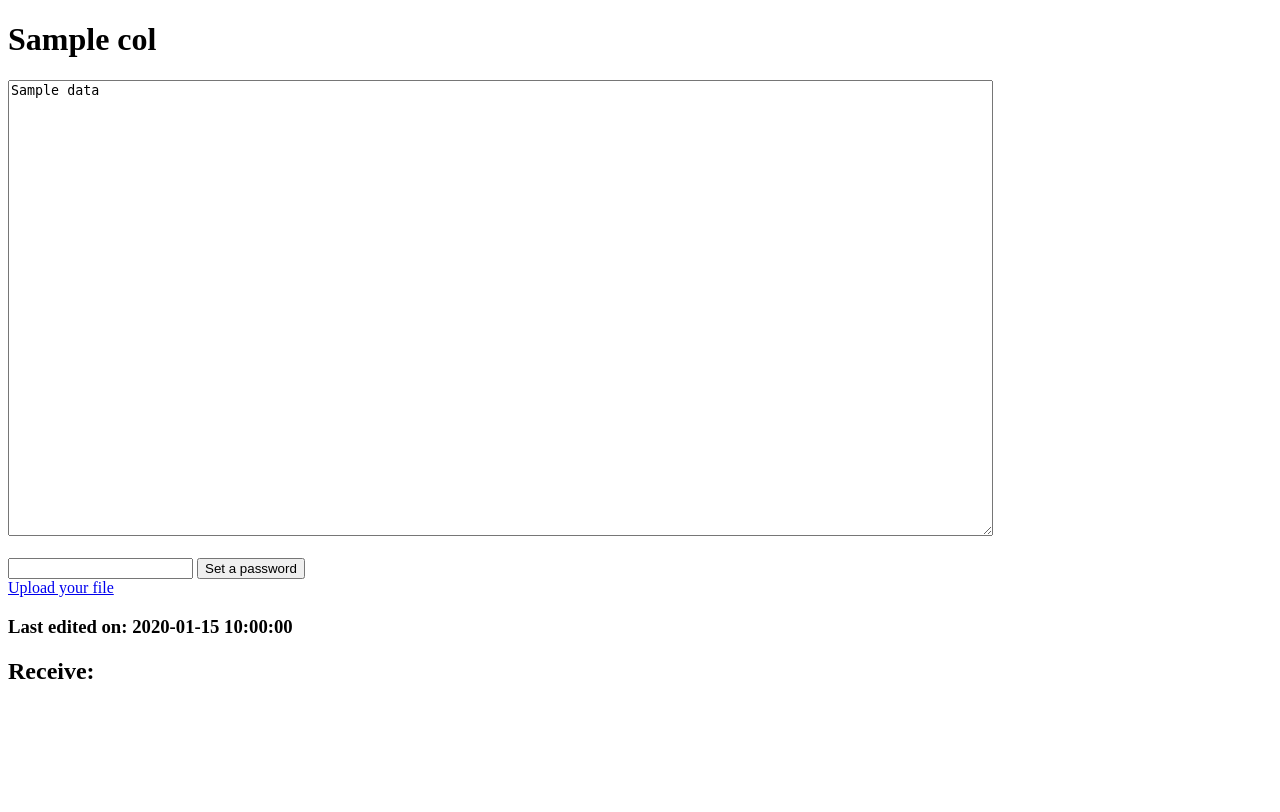
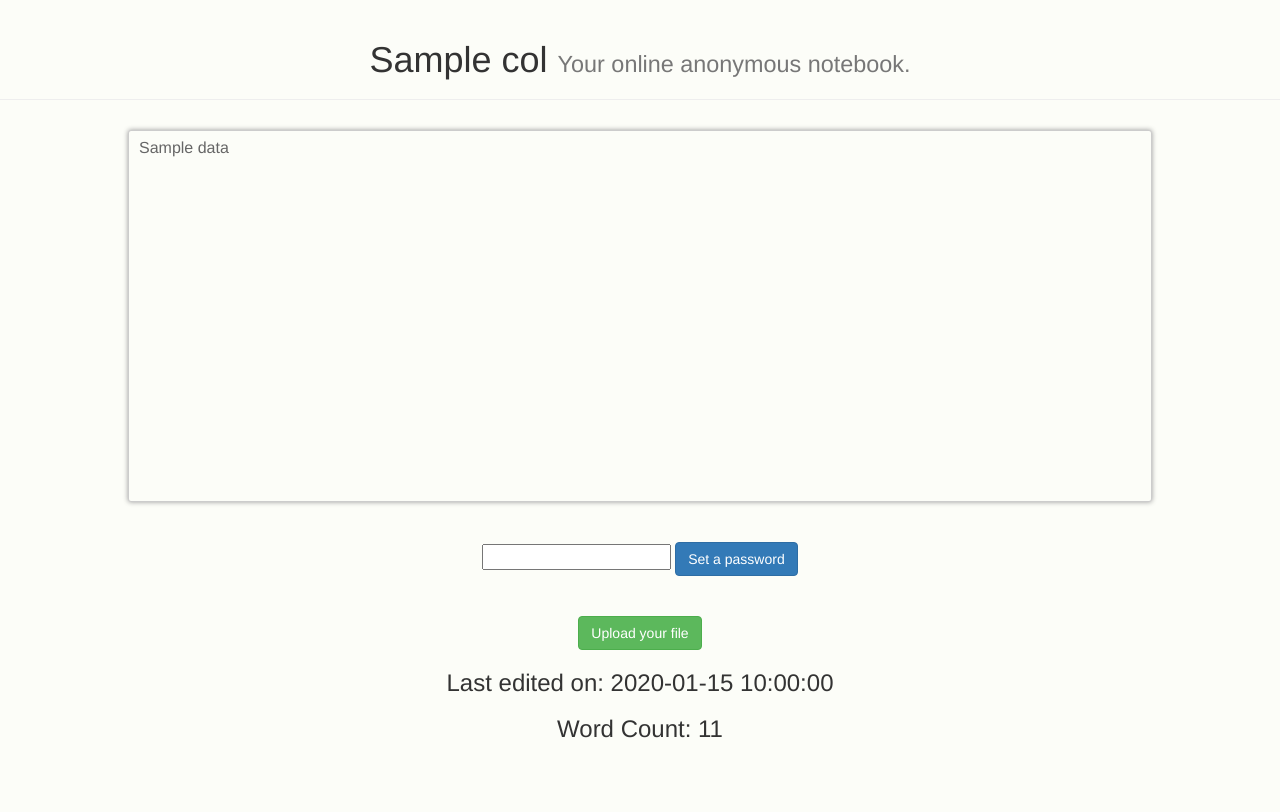
Before and after one commit to hmumixaM/Notes, a Flask app: a page that uses templates/index.html in a window 1280 px wide. Before the commit the page ends 679 px from the top, so only its background shows below. Run offline with Flask 2, Linux system fonts and the light colour scheme; a database or web service that is not in the repository returns one stand-in record (values such as "Sample title"); some libraries are stand-ins or nearby versions.

Commit message:
Project Final

```diff
--- a/app.py
+++ b/app.py
@@ -1,14 +1,13 @@
 # -*- coding: utf-8 -*-
 #!/usr/bin/env python
-import random
 from threading import Lock
 from flask import *
 from flask import Flask, render_template, session, request, \
     copy_current_request_context
 from flask_socketio import SocketIO, emit, disconnect
 from database import *
-import os
 from werkzeug.utils import secure_filename
+from random_words import RandomWords
 
 
 # Set this variable to "threading", "eventlet" or "gevent" to test the
@@ -52,8 +51,8 @@ def upload(name):
 
 @app.route('/')
 def index():
-    a = str(random.randint(0, 10000))
-    return redirect(a)
+    r = RandomWords()
+    return redirect(str(r.random_word()))
 
 
 @app.route('/<name>')
@@ -82,7 +81,7 @@ def verify():
     if request.method == 'POST':
         a = find(request.form['name'])
         if a['password'] == request.form['password']:
-            if a['path']:
+            if 'path' in a.keys():
                 return render_template('index.html', name=a['name'], data=a['data'], path=a['path'])
             else:
                 return render_template('index.html', name=a['name'], data=a['data'])
--- a/database.py
+++ b/database.py
@@ -1,14 +1,10 @@
 # -*- coding: utf-8 -*-
 import pymongo
 import time
-import bson.binary
-from io import StringIO
-
 
 client = pymongo.MongoClient(host='127.0.0.1', port=27017)
 db = client.note
 collection = db.col
-
 
 def add(name, data):
     ans = find(name)
@@ -29,7 +25,12 @@ def find(name):
 def pwd(name, password):
     condition = {'name': name}
     ans = collection.find_one(condition)
-    ans['password'] = password
+    if ans:
+        ans['password'] = password
+    else:
+        add(name, '')
+        ans = collection.find_one(condition)
+        ans['password'] = password
     return collection.update(condition, ans)
 
 
@@ -40,5 +41,5 @@ def file_path(name, path):
     return collection.update(condition, ans)
 
 if __name__ == '__main__':
-    a = find('8293784982368')
+    a = pwd('12412', 'dsafsa')
     print(a)
--- /dev/null
+++ b/static/main.css
@@ -0,0 +1,27 @@
+textarea {
+    display: block;
+    width: 80%;
+    overflow: hidden;
+    padding: 5px 10px;
+    margin: 30px auto 0;
+    resize: none;
+    line-height: 24px;
+    font-size: 16px;
+    color: #666;
+    border: 1px solid #ccc;
+    outline: 0 none;
+    box-shadow: 0 0 5px #999;
+    border-radius: 3px;
+    box-sizing: border-box;
+    transition: all 200ms linear;
+}
+
+textarea:focus {
+    color: #277fe4;
+    border-color: #2196f3;
+    box-shadow: 0 0 5px #03a9f4;
+}
+
+div { text-align: center; }
+
+body {background-color: #fcfdf8;}
--- a/templates/index.html
+++ b/templates/index.html
@@ -6,17 +6,11 @@
     {% else %}
         <title>Welcome to the notebook!</title>
     {% endif %}
-    <script type="text/javascript" src="//code.jquery.com/jquery-1.4.2.min.js"></script>
+    <script src="https://code.jquery.com/jquery-3.4.1.js" integrity="sha256-WpOohJOqMqqyKL9FccASB9O0KwACQJpFTUBLTYOVvVU=" crossorigin="anonymous"></script>
+    <link rel="stylesheet" href="https://cdn.staticfile.org/twitter-bootstrap/3.3.7/css/bootstrap.min.css">
+    <link rel="stylesheet" href="static/main.css">
+    <script src="https://cdn.staticfile.org/twitter-bootstrap/3.3.7/js/bootstrap.min.js"></script>
     <script type="text/javascript" src="//cdnjs.cloudflare.com/ajax/libs/socket.io/1.3.5/socket.io.min.js"></script>
-    <script>
-    window.addEventListener("keydown", function(e) {
-        if (e.keyCode == 83 && (navigator.platform.match("Mac") ? e.metaKey : e.ctrlKey)) {
-            e.preventDefault();
-            // Process event...
-            document.getElementById("test").innerHTML = "ctrl+s成功";
-        }
-    }, false);
-    </script>
     <script>
         window.addEventListener("keydown", function(e) {
             if (e.keyCode == 83 && (navigator.platform.match("Mac") ? e.metaKey : e.ctrlKey)) {
@@ -41,6 +35,7 @@
 
             $('form#pwd').submit(function(event) {
                 socket.emit('password', {data: $('#passd').val(), name: document.title});
+                alert('Password has been set!');
                 return false;
             });
 
@@ -48,22 +43,44 @@
                 socket.emit('my_event', {data: $('#emit_data').val(), name: document.title});
                 return false;
             });
+
+            document.getElementById('counter').innerHTML = document.getElementById('emit_data').value.length;
         });
 
     </script>
+    <script language="javascript">
+    function countChar(textareaName,spanName)
+    {
+     document.getElementById(spanName).innerHTML = document.getElementById(textareaName).value.length;
+    }
+    </script>
 </head>
+
+
 <body>
-    <h1>{{ name }}</h1>
-    <textarea type="text" cols="120" rows="30" name="emit_data" id="emit_data" placeholder="Message">{{ data }}</textarea>
-    <br><br>
+    <div class="page-header">
+    <h1> {{ name }}
+        <small> Your online anonymous notebook. </small>
+    </h1>
+    </div>
+
+    <div><textarea style="background-color: #fcfdf8" type="text" rows="15" name="emit_data" id="emit_data" oninput="countChar('emit_data', 'counter')" placeholder="Message">{{ data }}</textarea><div>
+
+    <br>
+    <br>
+
     <form id="pwd" method="POST" action='#'>
         <input type="password" name="pass" id="passd">
-        <input type="submit" value="Set a password">
+        <input type="submit" value="Set a password" class="btn btn-primary">
     </form>
+
+    <br>
+    <br>
+
     {% if path %}
-        <a href="{{ name }}/file"> {{ path }}</a>
+        <button onclick="window.location.href='{{ name }}/file'" class="btn btn-primary">Download: {{ path }}</button>
     {% else %}
-        <a href="upload/{{ name }}">Upload your file</a>
+        <button onclick="window.location.href='upload/{{ name }}'" class="btn btn-success">Upload your file</button>
     {% endif %}
 
     {% if time %}
@@ -71,10 +88,12 @@
     {% else %}
         <h3>New document</h3>
     {% endif %}
-    <h2>Receive:</h2>
-    <div id="log"></div>
 
+    <h3>Word Count: <span id="counter"></span></h3>
 
+<br>
+<br>
+<br>
 
 </body>
 </html>
```
Also changed, not shown: templates/file.html (+13 -2 lines), templates/pwd.html (+12 -3 lines), 1 other file.
